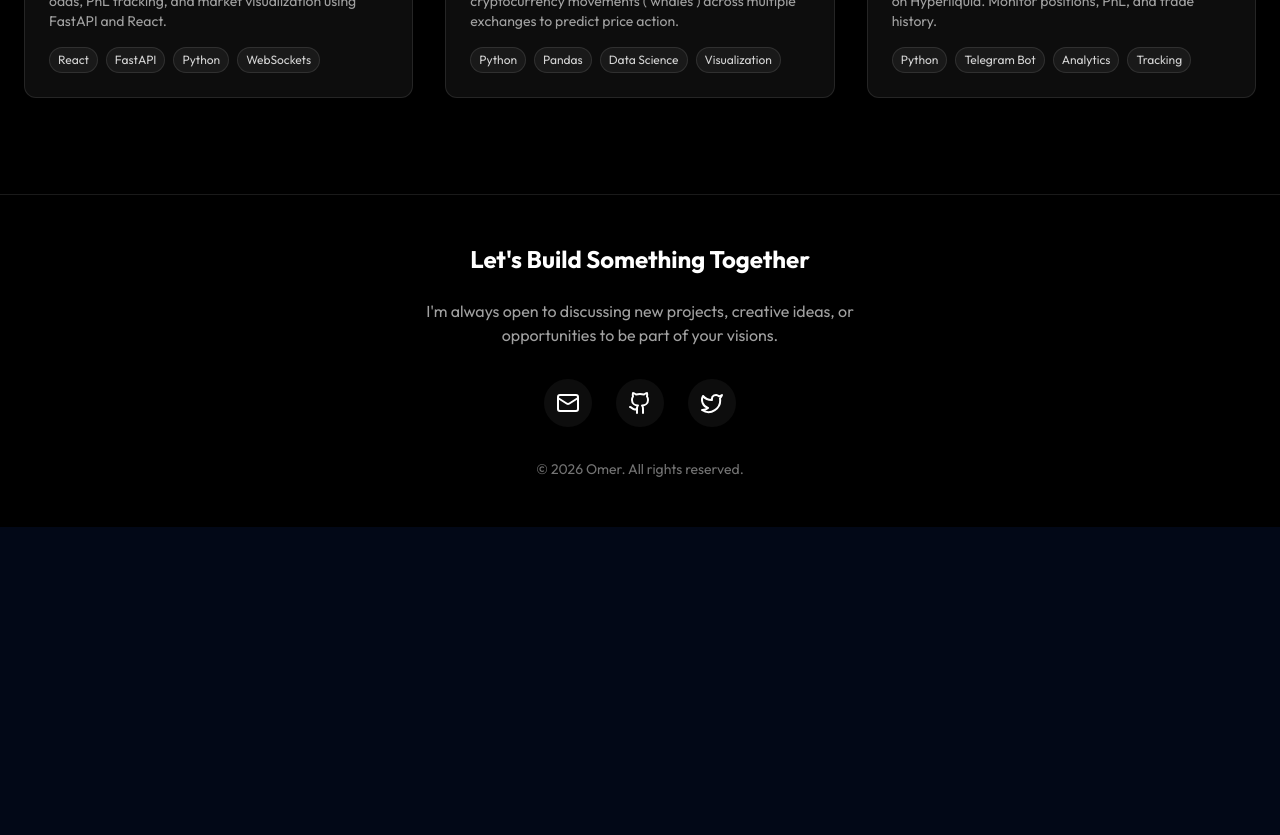
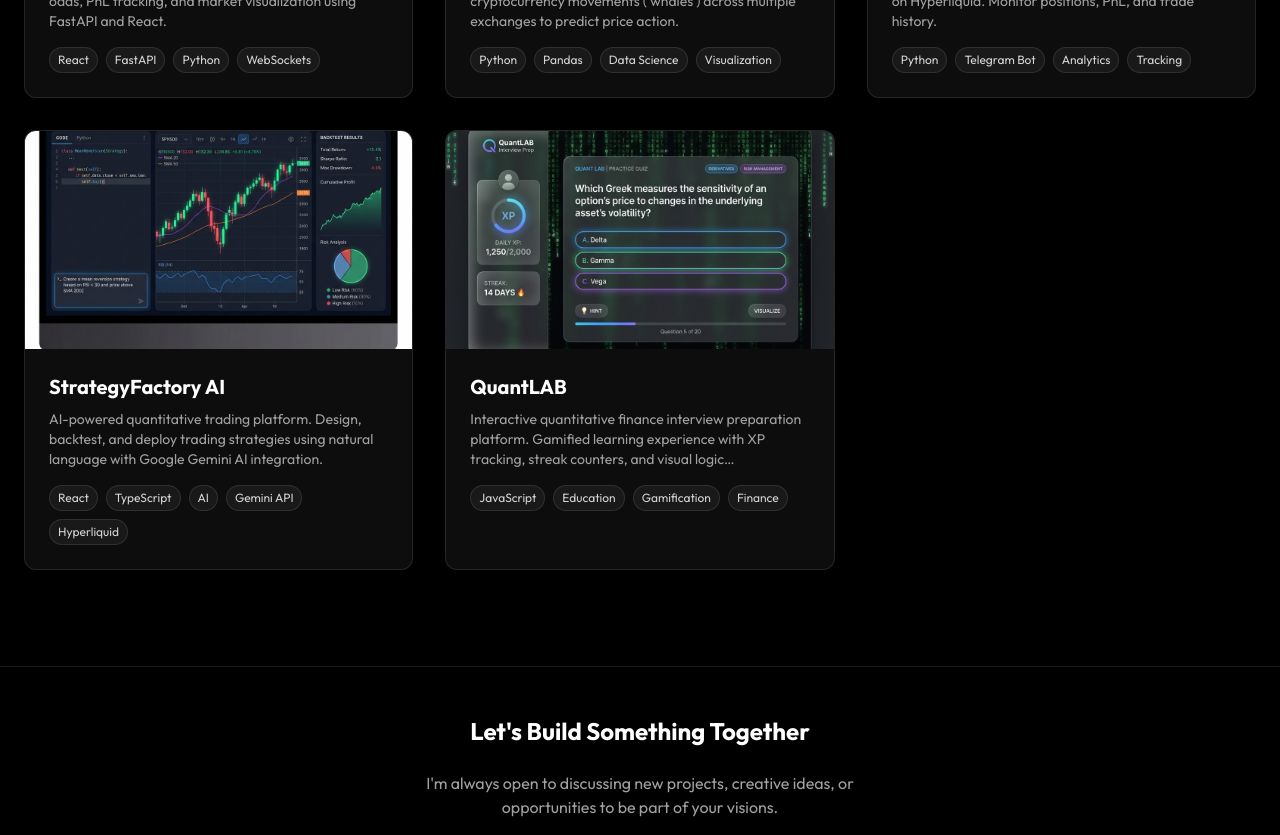
Before and after one commit to TradersEntertainment/myportfolio, a Next.js app: page / in a window 1280 px wide. Shown: the part 1960-2795 px from the top of the page. Before the commit the page ends 2487 px from the top, so only its background shows below. Built offline with nearby package versions, Linux system fonts and the light colour scheme.

Commit message:
Add QuantLAB and StrategyFactory AI projects to portfolio

```diff
--- a/components/Projects.tsx
+++ b/components/Projects.tsx
@@ -37,6 +37,22 @@ const tradingProjects: Project[] = [
         image: "/assets/hyperliquid-bot.png",
         link: "https://choosewalletstotrack.up.railway.app/",
         github: "https://github.com/TradersEntertainment/wallettrackerwebsiteTG",
+    },
+    {
+        title: "StrategyFactory AI",
+        description: "AI-powered quantitative trading platform. Design, backtest, and deploy trading strategies using natural language with Google Gemini AI integration.",
+        tags: ["React", "TypeScript", "AI", "Gemini API", "Hyperliquid"],
+        image: "/assets/strategyfactory.png",
+        link: undefined,
+        github: "https://github.com/TradersEntertainment/strategyfactoryLast",
+    },
+    {
+        title: "QuantLAB",
+        description: "Interactive quantitative finance interview preparation platform. Gamified learning experience with XP tracking, streak counters, and visual logic explanations.",
+        tags: ["JavaScript", "Education", "Gamification", "Finance"],
+        image: "/assets/quantlab.png",
+        link: undefined,
+        github: "https://github.com/TradersEntertainment/quanttraining",
     },
 ];
 
```
Also changed, not shown: public/assets/quantlab.png (added), public/assets/strategyfactory.png (added).
